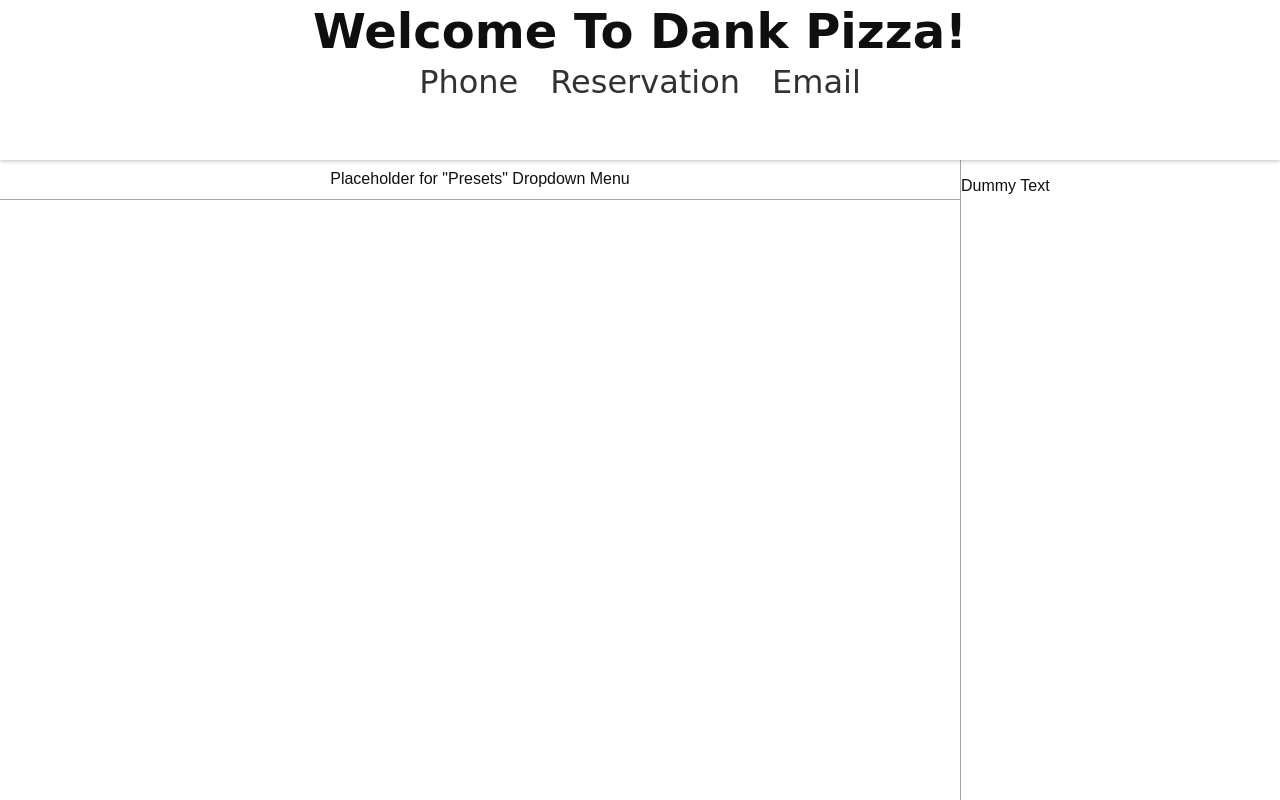
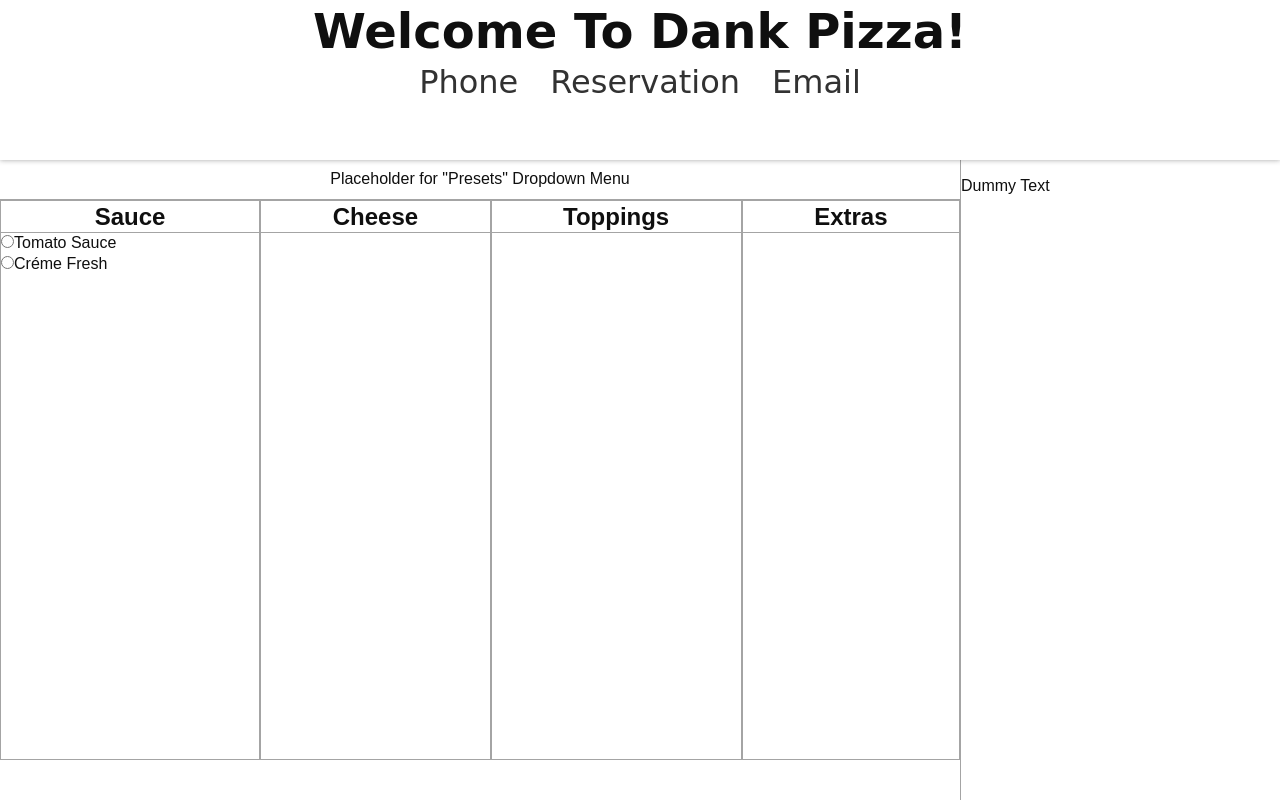
Before and after one commit to SimonSchoetz/pizza-backend-challenge, a plain HTML site: page index.html in a window 1280 px wide. Drawn offline with Linux system fonts and the light colour scheme; a web font is replaced by a local one.

Commit message:
Set up sauce list

```diff
--- a/index.html
+++ b/index.html
@@ -25,8 +25,41 @@
     </header>
     <main>
         <section id="selection-area">
-            <div id="presets">
-                Placeholder for "Presets" Dropdown Menu
+            <div>
+                <div id="presets">
+                    Placeholder for "Presets" Dropdown Menu
+                </div>
+                <div id="individual-selection">
+                    <div>
+                        <h2>Sauce</h2>
+                        <ul>
+                            <li><input type="radio" name="sauce" value="tomato">Tomato Sauce</li>
+                            <li><input type="radio" name="sauce" value="creme-fresh">Créme Fresh</li>
+                        </ul>
+                    </div>
+                    <div>
+                        <h2>Cheese</h2>
+                        <ul>
+                            <li></li>
+                            <li></li>
+                        </ul>
+                    </div>
+                    <div>
+                        <h2>Toppings</h2>
+                        <ul>
+                            <li></li>
+                            <li></li>
+                        </ul>
+                    </div>
+                    <div>
+                        <h2>Extras</h2>
+                        <ul>
+                            <li></li>
+                            <li></li>
+                        </ul>
+                    </div>
+
+                </div>
             </div>
         </section>
         <section id="final-list">
--- a/style.css
+++ b/style.css
@@ -5,7 +5,7 @@ GENERAL RESETS
 **************/
 * {
     box-sizing: border-box;
-    transition: 0.1s;
+    transition: 0.2s;
 }
 :root {
     font-size: 16px;
@@ -56,9 +56,14 @@ nav li {
      MAIN
 **************/
 main {
-
     display: grid;
     grid-template-columns: 3fr 1fr;
+}
+
+h2 {
+    text-align: center;
+    margin: 0;
+    border-bottom: 1px solid rgba(50, 50, 50, 0.442);
 }
 
 #presets {
@@ -74,10 +79,28 @@ main {
 }
 
 
+
+#selection-area {
+
+}
+#individual-selection {
+    display: flex;
+    height: 70vh;
+}
+
+#individual-selection div {
+    flex-grow: 1;
+    border: 1px solid rgba(50, 50, 50, 0.442);
+}
+#individual-selection div:hover {
+    flex-grow: 1;
+    background-color: rgba(50, 50, 50, 0.158);
+}
+
+/*********
+RIGHT SECTION
+*********/
 #final-list {
     height: 80vh;
     border-left: 1px solid rgba(50, 50, 50, 0.442);
 }
-#selection-area {
-
-}
```
Also changed, not shown: 1 other file.
